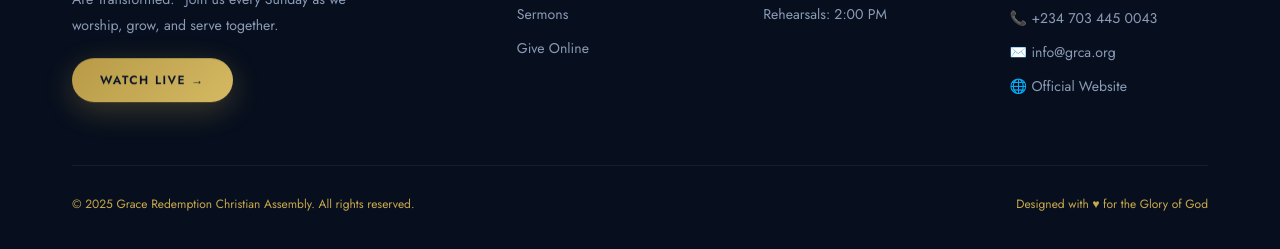
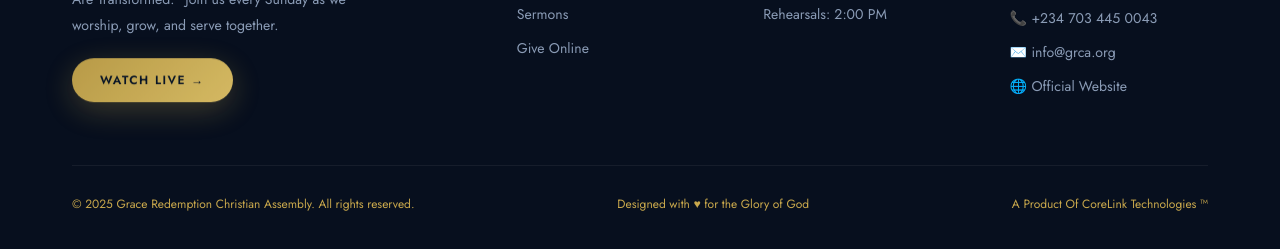
Before and after one commit to CoreLink-tech/GRCA, a plain HTML site: page FRONT.HTML in a window 1280 px wide. Shown: the part 5328-5577 px from the top of the page. Drawn offline with nearby package versions, Linux system fonts and the light colour scheme.

Commit message:
Add CoreLink trademark line to footer

```diff
--- a/FRONT.HTML
+++ b/FRONT.HTML
@@ -315,6 +315,7 @@
     <div class="footer-bottom">
       <span>© 2025 Grace Redemption Christian Assembly. All rights reserved.</span>
       <span>Designed with <span>♥</span> for the Glory of God</span>
+      <span>A Product Of CoreLink Technologies &trade;</span>
     </div>
   </div>
 </footer>
```
Also changed, not shown: index.html (+1 -0 lines).
